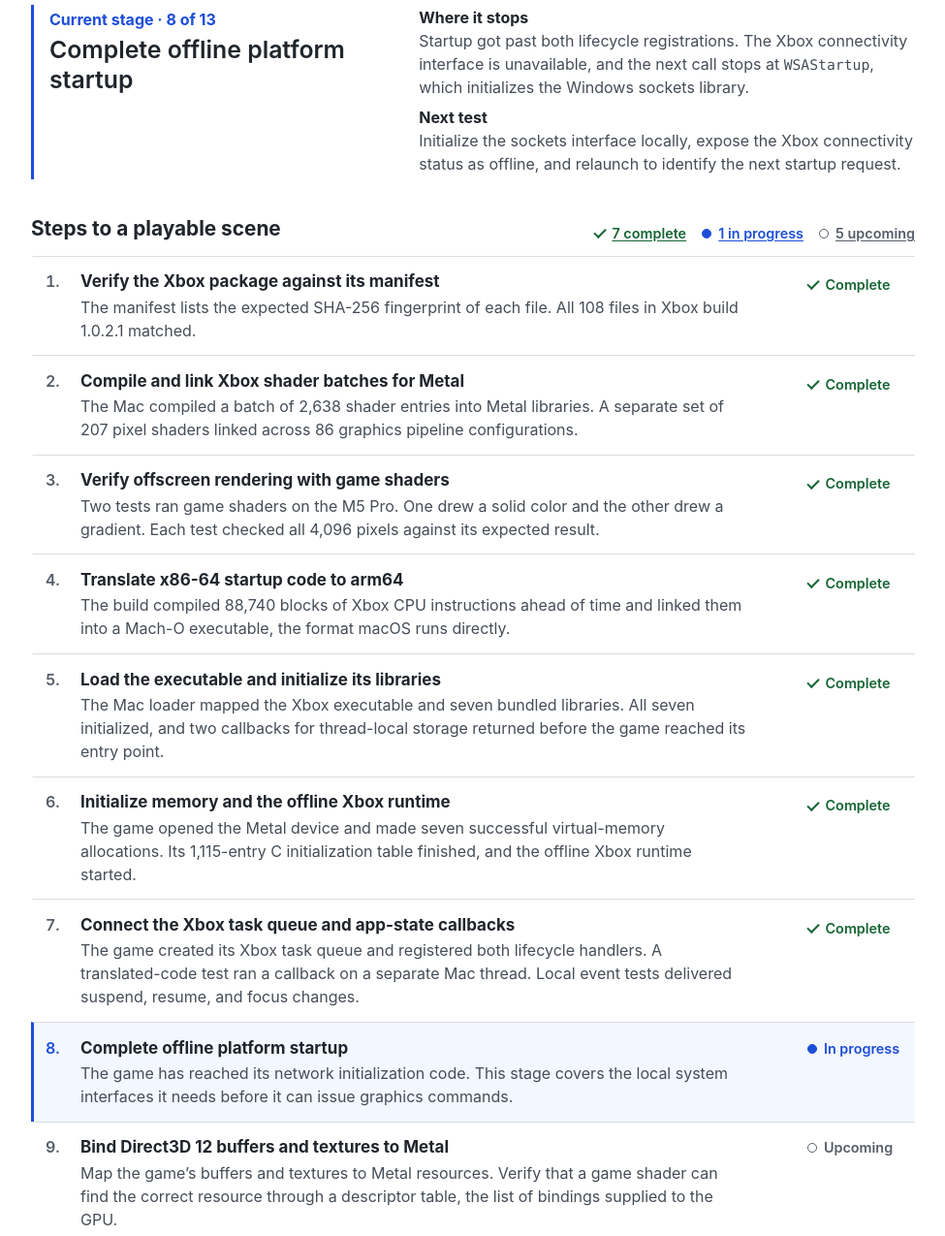
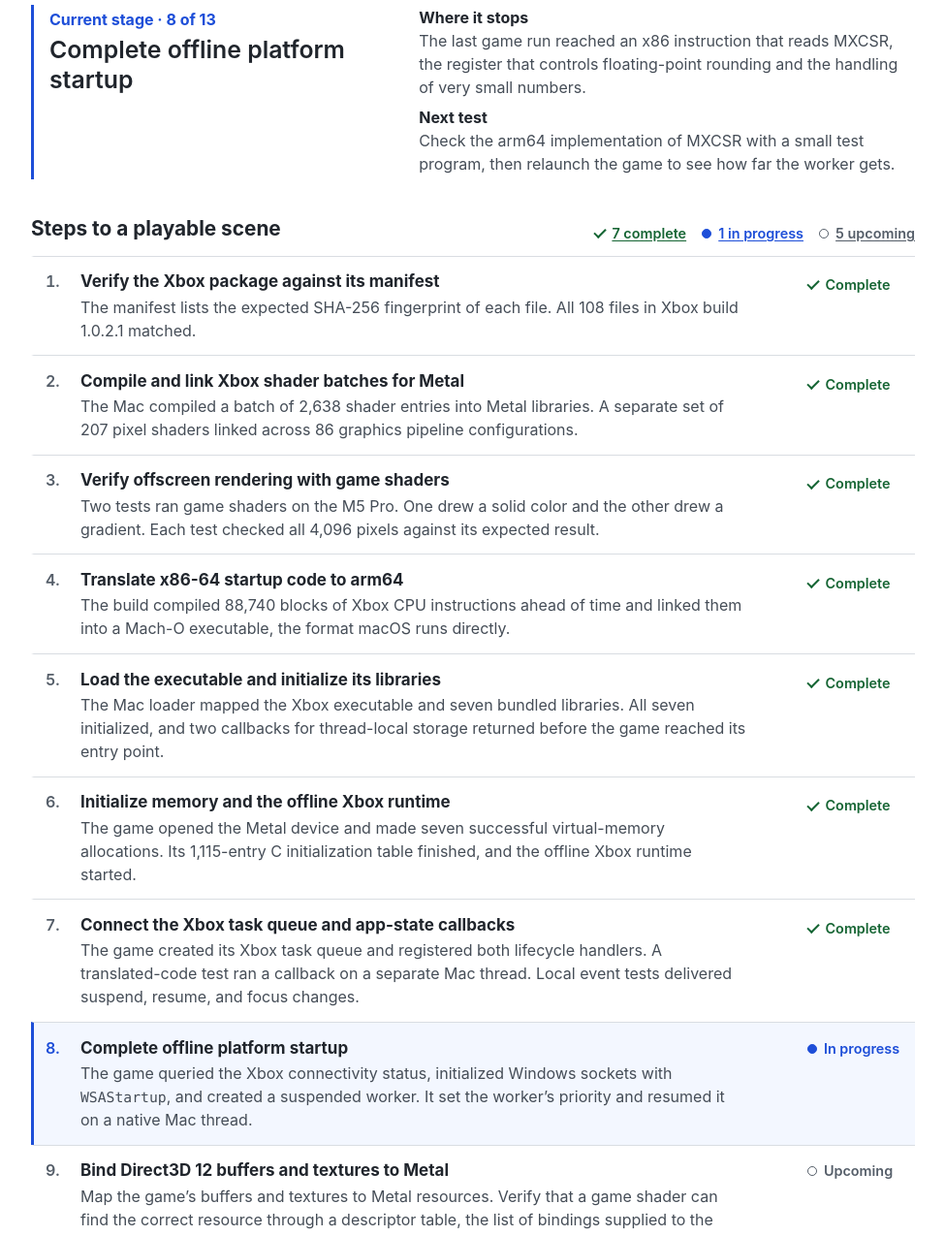
Before and after one commit to 0xjohnnydev/leonida-macos-status, a plain HTML site: page index.html in a window 1280 px wide. Shown: the part 193-1468 px from the top of the page at 97% size, without its empty margins (152-1127 px from the left). Drawn offline with Linux system fonts and the light colour scheme.

Commit message:
Track offline networking and native worker startup

```diff
--- a/index.html
+++ b/index.html
@@ -20,7 +20,7 @@
   <main id="board" class="wrap">
     <div class="heading">
       <h1>GTA VI on Mac</h1>
-      <p class="tested">Last tested <time datetime="2026-11-24T16:16:24Z">Nov 24, 2026, 4:16 PM UTC</time></p>
+      <p class="tested">Last tested <time datetime="2026-11-24T16:41:08Z">Nov 24, 2026, 4:41 PM UTC</time></p>
     </div>
     <section class="focus" aria-labelledby="current-title">
       <div class="focus-head">
@@ -28,8 +28,8 @@
         <h2 id="current-title">Complete offline platform startup</h2>
       </div>
       <div class="focus-notes">
-        <div><h3>Where it stops</h3><p>Startup got past both lifecycle registrations. The Xbox connectivity interface is unavailable, and the next call stops at <code>WSAStartup</code>, which initializes the Windows sockets library.</p></div>
-        <div><h3>Next test</h3><p>Initialize the sockets interface locally, expose the Xbox connectivity status as offline, and relaunch to identify the next startup request.</p></div>
+        <div><h3>Where it stops</h3><p>The last game run reached an x86 instruction that reads MXCSR, the register that controls floating-point rounding and the handling of very small numbers.</p></div>
+        <div><h3>Next test</h3><p>Check the arm64 implementation of MXCSR with a small test program, then relaunch the game to see how far the worker gets.</p></div>
       </div>
     </section>
     <section class="roadmap" aria-labelledby="stages-title">
@@ -100,7 +100,7 @@
       <span class="number"><span class="sr-only">Stage </span>8</span>
       <div class="step-body">
         <h3>Complete offline platform startup</h3>
-        <p>The game has reached its network initialization code. This stage covers the local system interfaces it needs before it can issue graphics commands.</p>
+        <p>The game queried the Xbox connectivity status, initialized Windows sockets with <code>WSAStartup</code>, and created a suspended worker. It set the worker’s priority and resumed it on a native Mac thread.</p>
       </div>
       <span class="state state-current">In progress</span>
     </li>
--- a/status.json
+++ b/status.json
@@ -1,7 +1,7 @@
 {
-  "updatedAt": "2026-11-24T16:16:24Z",
-  "headline": "The game created its Xbox task queue and registered suspend, resume, and focus notifications on the M5 Pro.",
-  "currentWork": "Initialize the sockets interface locally, expose the Xbox connectivity status as offline, and relaunch to identify the next startup request.",
+  "updatedAt": "2026-11-24T16:41:08Z",
+  "headline": "The game initialized offline networking and resumed a worker on the M5 Pro.",
+  "currentWork": "Check the arm64 implementation of MXCSR with a small test program, then relaunch the game to see how far the worker gets.",
   "graphicsStatus": "Two separate graphics tests have drawn images with code from the game. The running game has yet to draw into a Mac window.",
   "initializers": {
     "complete": true,
@@ -10,6 +10,10 @@
   "firstGameFrame": false,
   "playable": false,
   "milestones": [
+    {
+      "title": "Offline networking and native worker startup",
+      "detail": "The game received its offline connectivity status, initialized Windows sockets, and resumed a native worker with the requested priority."
+    },
     {
       "title": "The game registered its lifecycle callbacks",
       "detail": "The game created its native task queue and advanced through both lifecycle registrations. Independent Mac tests verified worker callbacks and event delivery."
@@ -74,9 +78,9 @@
     {
       "title": "Complete offline platform startup",
       "state": "current",
-      "detail": "The game has reached its network initialization code. This stage covers the local system interfaces it needs before it can issue graphics commands.",
-      "blocker": "Startup got past both lifecycle registrations. The Xbox connectivity interface is unavailable, and the next call stops at `WSAStartup`, which initializes the Windows sockets library.",
-      "nextTest": "Initialize the sockets interface locally, expose the Xbox connectivity status as offline, and relaunch to identify the next startup request."
+      "detail": "The game queried the Xbox connectivity status, initialized Windows sockets with `WSAStartup`, and created a suspended worker. It set the worker’s priority and resumed it on a native Mac thread.",
+      "blocker": "The last game run reached an x86 instruction that reads MXCSR, the register that controls floating-point rounding and the handling of very small numbers.",
+      "nextTest": "Check the arm64 implementation of MXCSR with a small test program, then relaunch the game to see how far the worker gets."
     },
     {
       "title": "Bind Direct3D 12 buffers and textures to Metal",
```
